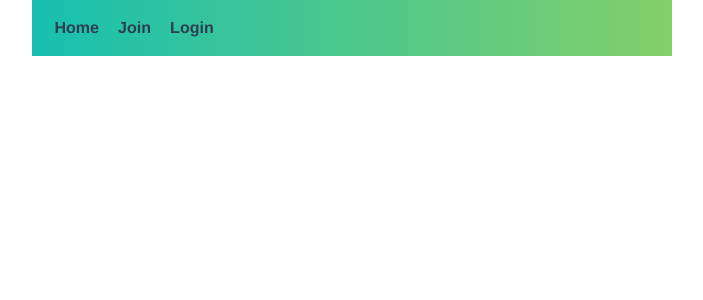
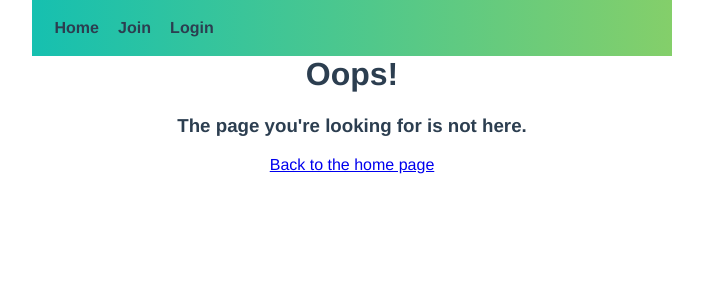
Before and after one commit to shldhee/jmtgrr-vue-firebase, a Vue app: page /404 in a window 1280 px wide. Shown: the top 300 px of the page, without its empty margins (288-991 px from the left). Built offline with nearby package versions, Linux system fonts and the light colour scheme.

Commit message:
Update README.md

```diff
--- a/src/components/AppNav.vue
+++ b/src/components/AppNav.vue
@@ -27,15 +27,24 @@
 import { authComputed } from '../vuex/helpers.js'
 
 export default {
+  mounted() {
+    console.log('AppNav Mounted')
+  },
   computed: {
     ...authComputed
   },
   methods: {
     logout() {
-      console.log('logout')
-      this.$store.dispatch('user/logout').then(() => {
-        this.$router.push({ name: 'home' })
-      })
+      console.log('Before dispatch user/logout')
+      this.$store
+        .dispatch('user/logout')
+        .then(() => {
+          this.$router.push({ name: 'home' })
+          console.log('after dispatch user/logout and Before router push')
+        })
+        .catch(error => {
+          console.log('There was en error : ', error)
+        })
     }
   }
 }
--- a/src/router.js
+++ b/src/router.js
@@ -5,6 +5,7 @@ import JMTZCreate from './views/JMTZCreate.vue'
 import JMTZList from './views/JMTZList.vue'
 import JoinUser from './views/JoinUser.vue'
 import LoginUser from './views/LoginUser.vue'
+import NotFound from './views/NotFound.vue'
 import NProgress from 'nprogress'
 import store from '@/vuex/store'
 
@@ -22,14 +23,24 @@ const router = new Router({
     {
       path: '/jmtzcreate',
       name: 'jmtzcreate',
-      component: JMTZCreate
+      component: JMTZCreate,
+      meta: {
+        authRequired: true
+      }
     },
     {
       path: '/jmtzlist',
       name: 'jmtzlist',
       component: JMTZList,
+      props: true,
+      meta: {
+        authRequired: true
+      },
       beforeEnter(routeTo, routeFrom, next) {
-        store.dispatch('getJMTZs').then(() => {
+        console.log(1234)
+        store.dispatch('getJMTZs').then(getJMTZs => {
+          console.log(getJMTZs)
+          routeTo.params.getJMTZs = getJMTZs
           next()
         })
       }
@@ -43,16 +54,40 @@ const router = new Router({
       path: '/login',
       name: 'login',
       component: LoginUser
+    },
+    {
+      path: '/404',
+      name: '404',
+      component: NotFound
+    },
+    {
+      path: '*',
+      redirect: { name: '404' }
     }
   ]
 })
 
 router.beforeEach((routeTo, routeFrom, next) => {
-  NProgress.start()
-  next()
+  // console.log(authComputed.loggedIn())
+  // console.log({ ...authComputed })
+  // console.log(!authComputed.loggedIn())
+  // console.log(store.state.user.isAuthenticated)
+  // console.log(!store.state.user.isAuthenticated)
+  if (routeTo.matched.some(record => record.meta.authRequired)) {
+    if (!store.state.user.isAuthenticated) {
+      next({
+        path: '/login'
+      })
+    } else {
+      next()
+    }
+  } else {
+    NProgress.start()
+    next()
+  }
 })
 
-router.afterEach((routeTo, routeFrom) => {
+router.afterEach(() => {
   NProgress.done()
 })
 
--- a/src/views/JMTZList.vue
+++ b/src/views/JMTZList.vue
@@ -15,9 +15,18 @@
 </template>
 
 <script>
-import { mapState } from 'vuex'
-
 export default {
-  computed: mapState(['getJMTZs'])
+  created() {
+    console.log('Created!!')
+  },
+  beforeRouteUpdate() {
+    console.log('beforeRouteUpdate', this.getJMTZs)
+  },
+  props: {
+    getJMTZs: {
+      type: Object,
+      required: true
+    }
+  }
 }
 </script>
--- /dev/null
+++ b/src/views/NotFound.vue
@@ -0,0 +1,13 @@
+<template>
+  <div>
+    <h1>Oops!</h1>
+    <h3>The page you're looking for is not here.</h3>
+    <router-link :to="{ name: 'home' }">Back to the home page</router-link>
+  </div>
+</template>
+
+<script>
+export default {}
+</script>
+
+<style lang="scss" scoped></style>
--- a/src/vuex/modules/user.js
+++ b/src/vuex/modules/user.js
@@ -37,6 +37,7 @@ export const actions = {
       .then(user => {
         commit('SET_USER', user)
         commit('SET_IS_AUTHENTICATED', true)
+        localStorage.setItem('KEY', user.user.uid)
       })
       .catch(() => {
         commit('SET_USER', null)
@@ -44,9 +45,11 @@ export const actions = {
       })
   },
   logout({ commit }) {
+    console.log('before commit sigOut')
     return firebaseService
       .signOut()
       .then(() => {
+        console.log('after commit sigOut')
         commit('SET_USER', null)
         commit('SET_IS_AUTHENTICATED', false)
       })
@@ -59,6 +62,6 @@ export const actions = {
 
 export const getters = {
   loggedIn(state) {
-    return !!state.user
+    return !!state.isAuthenticated
   }
 }
--- a/src/vuex/store.js
+++ b/src/vuex/store.js
@@ -28,9 +28,13 @@ export default new Vuex.Store({
       })
     },
     getJMTZs({ rootState, commit }) {
-      return firebaseService.getJMTZ({ rootState }).once('value', snapshot => {
-        commit('GET_JMTZS', snapshot.val())
-      })
+      return firebaseService
+        .getJMTZ({ rootState })
+        .once('value')
+        .then(snapshot => {
+          commit('GET_JMTZS', snapshot.val())
+          return snapshot.val()
+        })
     }
   },
   getters: {}
```
Also changed, not shown: 1 other file (tests, documents, lock files or other folders).
